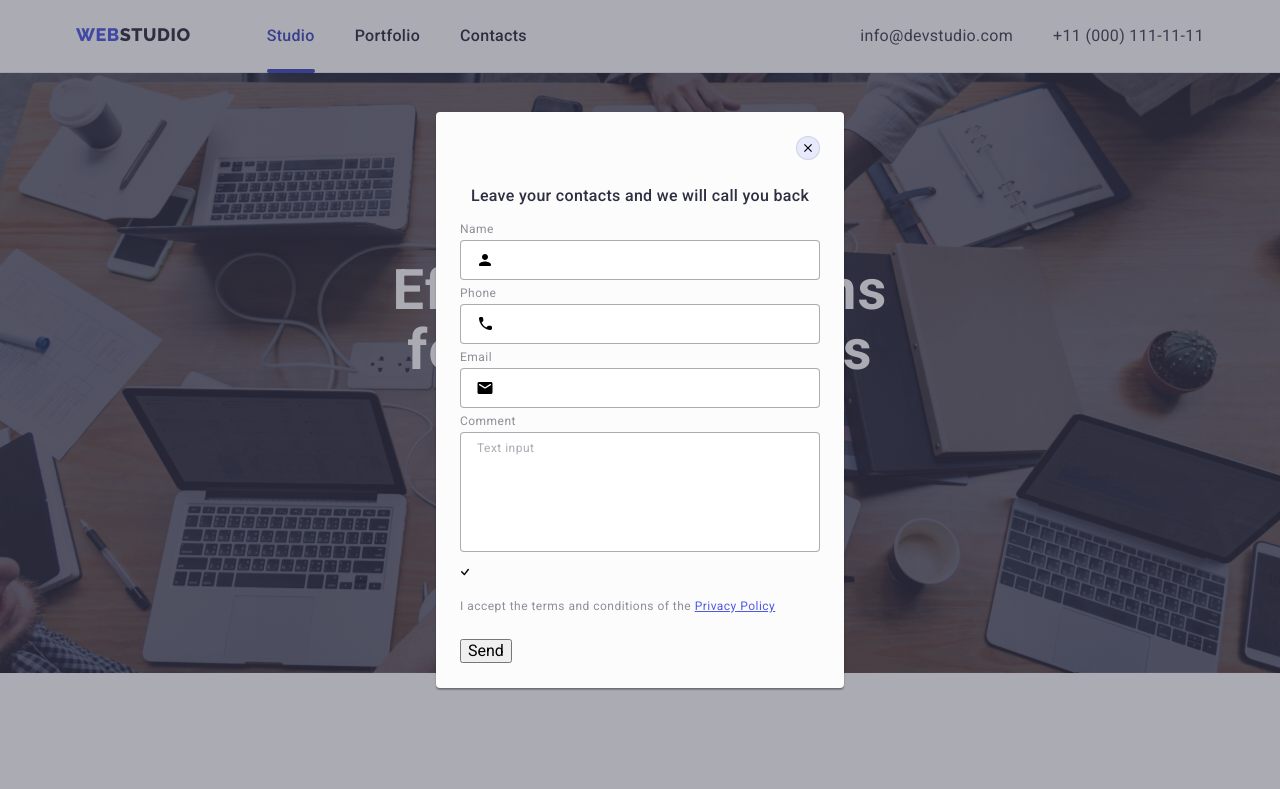
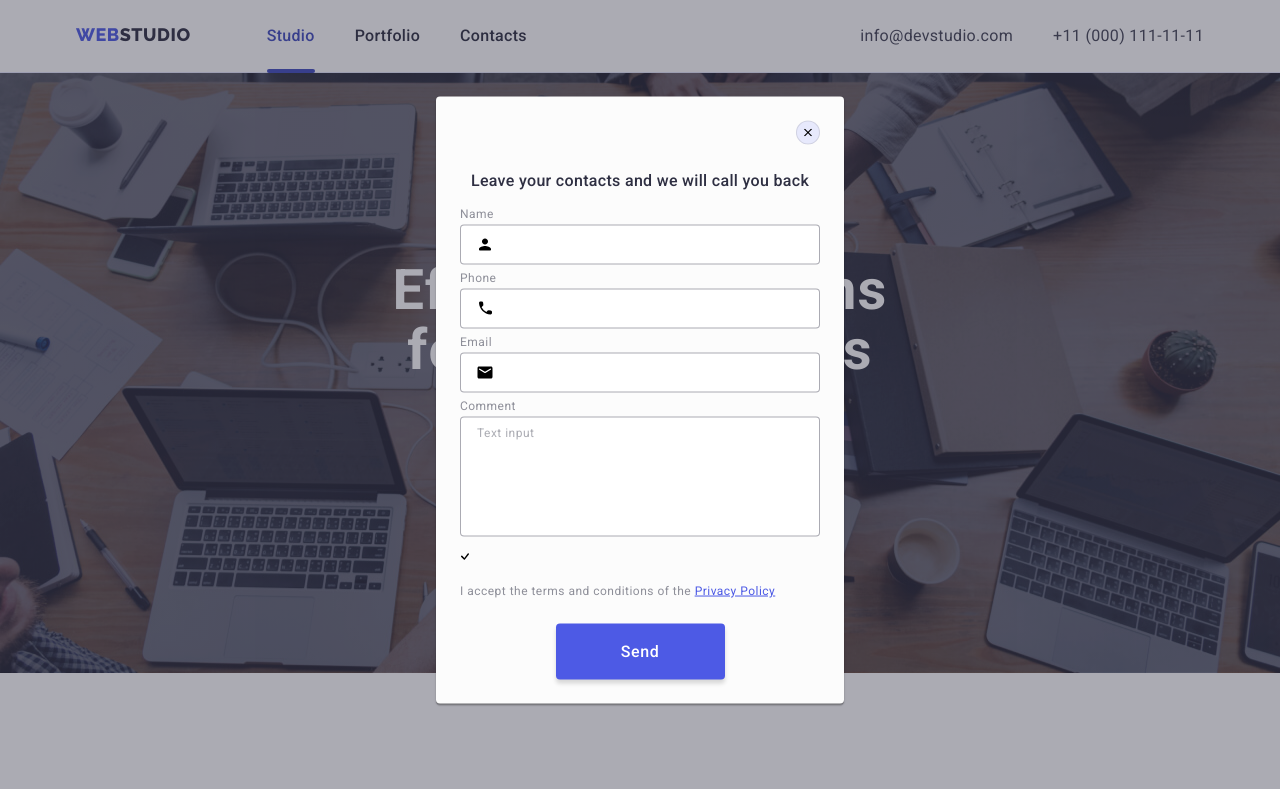
Before and after one commit to NanaTsK/goit-markup-hw-06, a plain HTML site: page index.html in a window 1280 px wide. Both pictures are taken after a click on the button "Order Service". Shown: the top 789 px of the page. Drawn offline with nearby package versions, Linux system fonts and the light colour scheme.

Commit message:
modal form

```diff
--- a/css/styles.css
+++ b/css/styles.css
@@ -609,6 +609,7 @@ footer .container {
   padding: 8px 16px 8px 38px;
   border: 1px solid rgba(46, 47, 66, 0.4);
   border-radius: 4px;
+  outline: transparent;
 }
 
 .form-icon {
@@ -625,12 +626,21 @@ footer .container {
   padding: 8px 16px;
   border: 1px solid rgba(46, 47, 66, 0.4);
   border-radius: 4px;
+  outline: transparent;
 }
 .contact-form-msg::placeholder {
   font-size: 12px;
   line-height: 1.17;
   letter-spacing: 0.04em;
   color: rgba(46, 47, 66, 0.4);
+}
+
+.contact-form-input:focus,
+.contact-form-msg:focus {
+  border-color: var(--color-iris-brand);
+}
+.contact-form-input:focus + .form-icon {
+  fill: var(--color-iris-brand);
 }
 
 .contact-form-checkbox {
--- a/index.html
+++ b/index.html
@@ -522,7 +522,12 @@
             >
           </label>
 
-          <button class="modal-btn-contact" type="submit">Send</button>
+          <button
+            class="modal-btn-contact modal-btn-hero modal-btn"
+            type="submit"
+          >
+            Send
+          </button>
         </form>
       </div>
     </div>
```
